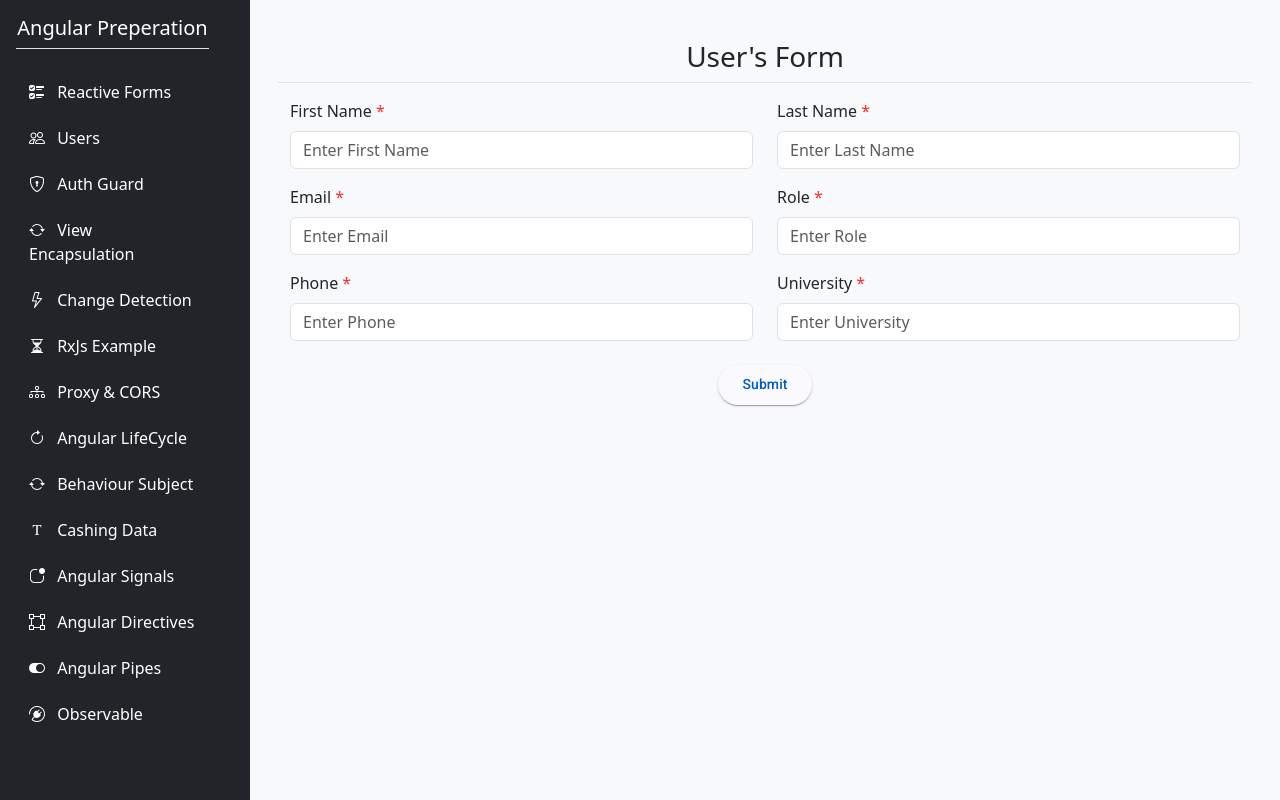
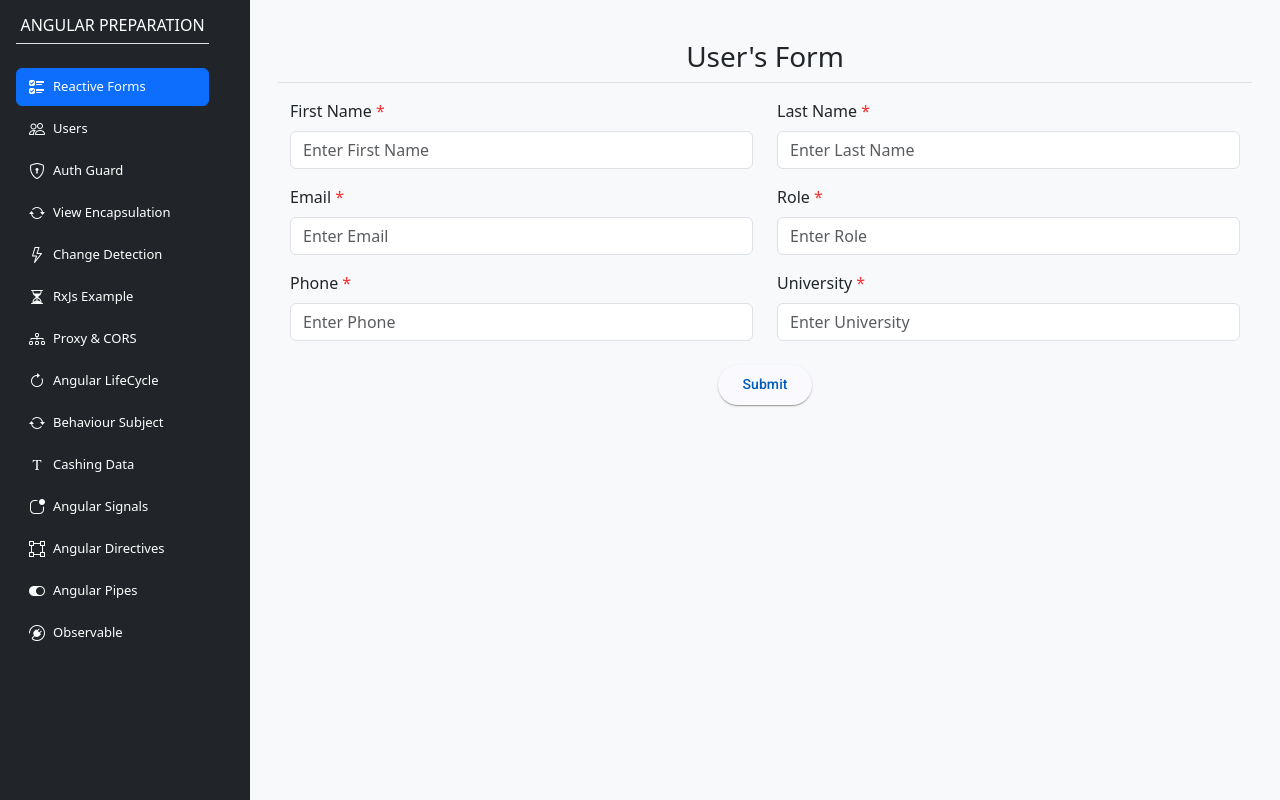
Before and after one commit to Rajeevkumar69/custom-Angular-Interview-Preparation, an Angular app: page /reactive-form in a window 1280 px wide. Built offline with nearby package versions, Linux system fonts and the light colour scheme.

Commit message:
sidebar modification

```diff
--- a/angular.json
+++ b/angular.json
@@ -32,7 +32,8 @@
                               "styles": [
                                    "node_modules/@angular/material/prebuilt-themes/azure-blue.css",
                                    "src/styles.scss",
-                                   "node_modules/bootstrap/dist/css/bootstrap.min.css"
+                                   "node_modules/bootstrap/dist/css/bootstrap.min.css",
+                                   "src/assets/styles/scss/common.scss"
                               ],
                               "scripts": [
                                    "node_modules/jquery/dist/jquery.min.js"
--- a/src/app/layouts/public/sidebar/sidebar.component.html
+++ b/src/app/layouts/public/sidebar/sidebar.component.html
@@ -1,14 +1,17 @@
 <div class="d-flex">
      <aside class="bg-dark text-white vh-100 p-3" style="width: 225px;">
-          <h5 class="mb-4 text-center border-bottom pb-2">
-               Angular Preperation
-          </h5>
+          <h6 class="mb-4 text-center border-bottom pb-2 text-uppercase">
+               Angular Preparation
+          </h6>
 
-          <ul class="nav nav-pills flex-column gap-2">
+          <ul class="nav flex-column gap-1">
                <li class="nav-item" *ngFor="let item of menuItems">
-                    <button class="btn btn-dark w-100 text-start" (click)="navigate(item.route)">
-                         <i [class]="item.icon + ' me-2'"></i>
-                         {{ item.label }}
+                    <button class="btn w-100 text-start d-flex align-items-center gap-2" [ngClass]="{
+            'btn-primary': isActive(item.route),
+            'btn-dark': !isActive(item.route)
+          }" (click)="navigate(item.route)">
+                         <i [class]="item.icon"></i>
+                         <span class="fs-13">{{ item.label }}</span>
                     </button>
                </li>
           </ul>
--- a/src/app/layouts/public/sidebar/sidebar.component.ts
+++ b/src/app/layouts/public/sidebar/sidebar.component.ts
@@ -90,11 +90,11 @@
 
      }
 
-     navigate(route: string): void {
+     public navigate(route: string): void {
           this.router.navigate([route]);
      }
 
-     isActive(route: string): boolean {
+     public isActive(route: string): boolean {
           return this.router.url === route;
      }
 
--- /dev/null
+++ b/src/assets/styles/scss/common.scss
@@ -0,0 +1,3 @@
+.fs-13{
+     font-size: 13px !important;
+}
```
